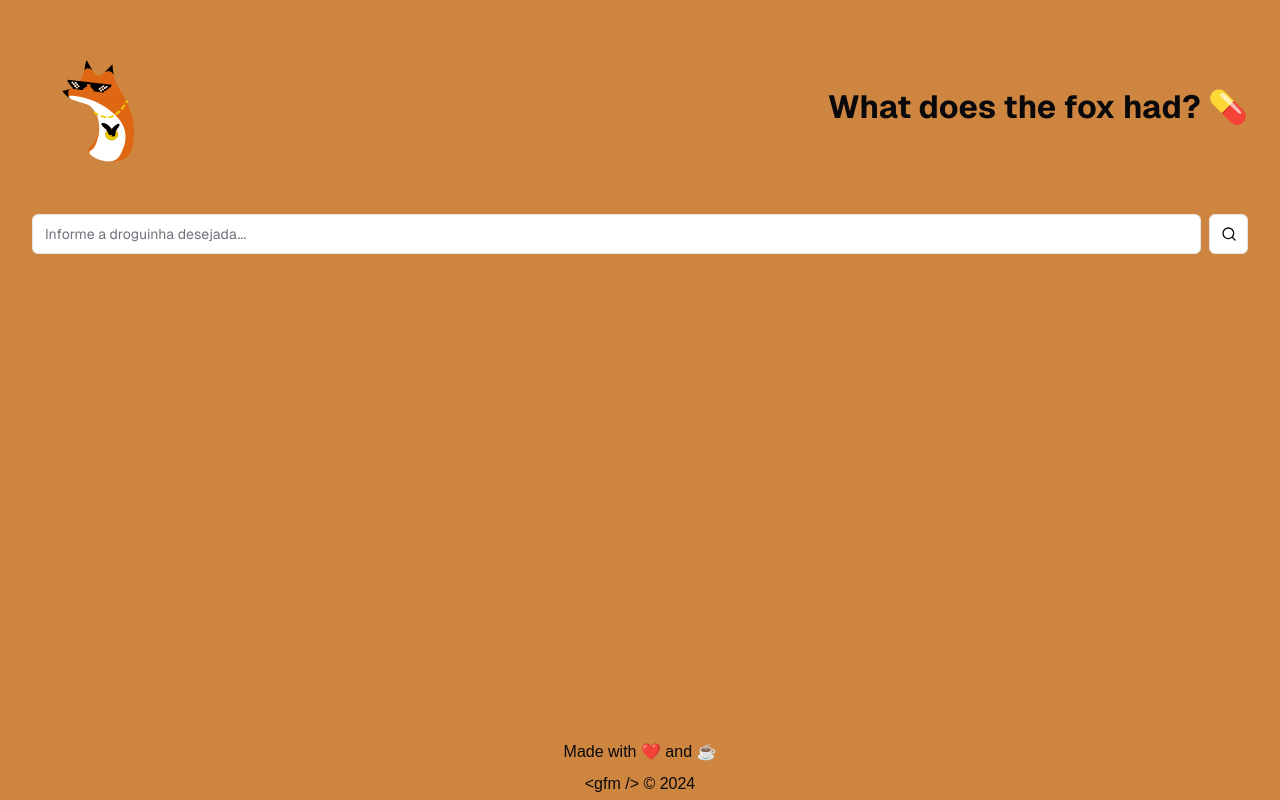
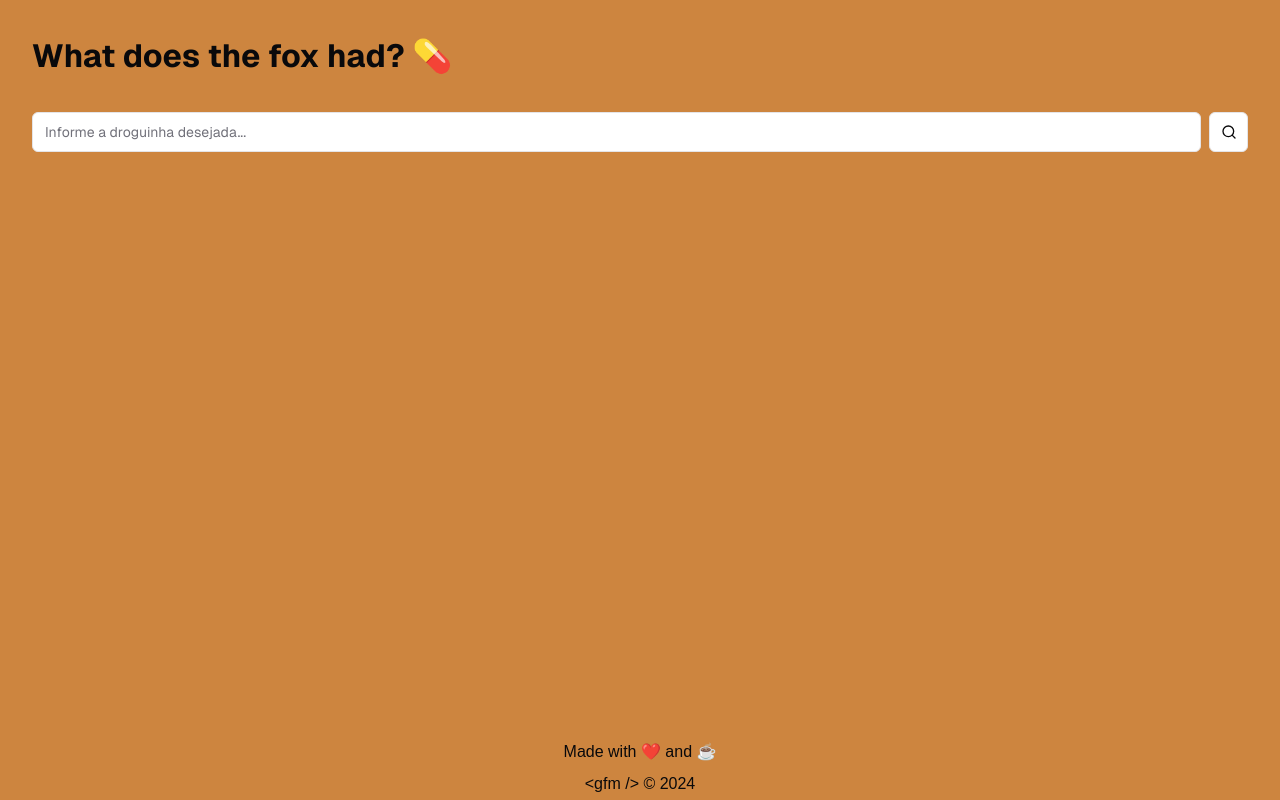
Before and after one commit to thegfmachado/what-does-the-fox-had, a Next.js app: page / in a window 1280 px wide. Built offline with nearby package versions, Linux system fonts and the light colour scheme.

Commit message:
fix(layout): spacing

```diff
--- a/app/layout.tsx
+++ b/app/layout.tsx
@@ -9,6 +9,7 @@ const geistSans = localFont({
   variable: "--font-geist-sans",
   weight: "100 900",
 });
+
 const geistMono = localFont({
   src: "./fonts/GeistMonoVF.woff",
   variable: "--font-geist-mono",
--- a/app/page.tsx
+++ b/app/page.tsx
@@ -2,14 +2,14 @@
 
 import * as React from 'react';
 
-import Lottie from "lottie-react";
+// import Lottie from "lottie-react";
 import { Search } from 'lucide-react';
 
 import { Input } from '@/components/ui/input';
 import { Button } from '@/components/ui/button';
 import { Skeleton } from '@/components/ui/skeleton';
 
-import foxAnimation from "@/public/animations/fox.json";
+// import foxAnimation from "@/public/animations/fox.json";
 
 type LeafletReducerState = {
   activeSubstance: string;
@@ -63,7 +63,7 @@ export default function Home() {
     <div className="items-center justify-items-center min-h-fit font-[family-name:var(--font-geist-sans)]">
       <main className="w-full flex flex-col gap-8 row-start-2 items-center sm:items-start">
         <header className="w-full flex justify-between items-center">
-          <Lottie className="h-[150px]" animationData={foxAnimation} loop={false} />
+          {/* <Lottie className="h-[150px]" animationData={foxAnimation} loop={false} /> */}
           <h1 className="text-[2rem] font-bold">What does the fox had? 💊</h1>
         </header>
         <section className="w-full">
--- a/package.json
+++ b/package.json
@@ -9,7 +9,7 @@
     "lint": "next lint"
   },
   "dependencies": {
-    "@radix-ui/react-slot": "^1.1.0",
+    "@radix-ui/react-slot": "1.1.0",
     "cheerio": "1.0.0",
     "class-variance-authority": "0.7.1",
     "clsx": "2.1.1",
```
